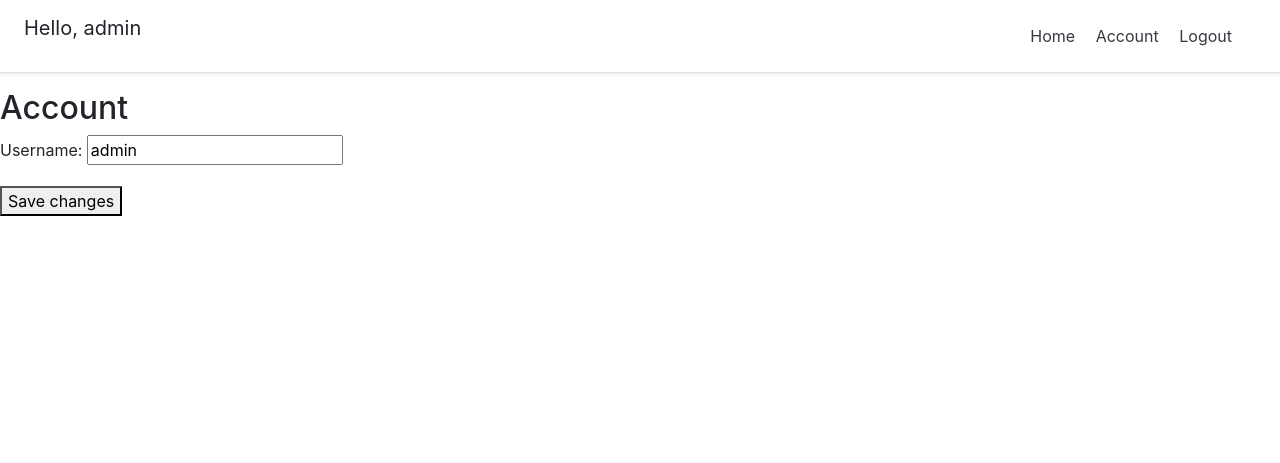
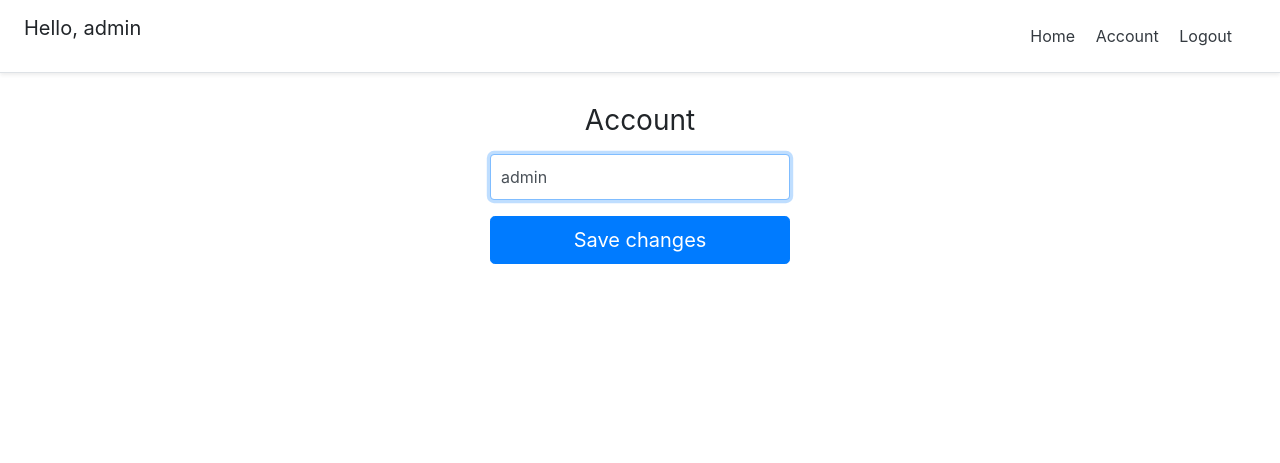
Before and after one commit to dineshdk13/Employeesite, a Django app: page /account in a window 1280 px wide. Shown: the top 463 px of the page. Run offline with Django 3.2, Linux system fonts and the light colour scheme; a user stored in the database is signed in; some libraries are stand-ins or nearby versions.

Commit message:
Added Bootstrap to all the pages

```diff
--- a/accounts/templates/account/account.html
+++ b/accounts/templates/account/account.html
@@ -3,32 +3,64 @@
 
 {% block content %}
 
-<h2>Account</h2>
-<form method="post">{% csrf_token %}
-	{% for field in account_form %}
-		<p>
-			{{field.label_tag}}
-			{{field}}
+<style type="text/css">
+	.form-signin {
+		width: 100%;
+		max-width: 330px;
+		padding: 15px;
+		margin: auto;
+	}
 
-			{% if field.help_text %}
-				<small style="color: grey;">{{field.help_text}}</small>
-			{% endif %}
+	.form-signin .form-control {
+		position: relative;
+		box-sizing: border-box;
+		height: auto;
+		padding: 10px;
+		font-size: 16px;
+	}
 
-		</p>
-	{% endfor %}
+	.form-signin .form-control:focus {
+		z-index: 2;
+	}
+
+	.form-signin input[type="text"] {
+		margin-bottom: 10px;
+		border-bottom-right-radius: 0;
+		border-bottom-left-radius: 0;
+	}
+	.h3{
+		text-align: center;
+
+	}
+
+</style>
+
+<form class="form-signin" method="post">{% csrf_token %}
+
+	<h1 class="h3 mb-3 font-weight-normal">Account</h1>
+
+	<input type="username" name="username" id="inputUsername" class="form-control" placeholder="Username" required
+		autofocus value={{account_form.initial.username}}>
 
 	{% for field in account_form %}
+	<p>
+
 		{% for error in field.errors %}
-			<p style="color: red;">{{error}}</p>
-		{% endfor %}
+	<p style="color: red;">{{error}}</p>
+	{% endfor %}
+	</p>
 	{% endfor %}
 
 	{% if account_form.non_field_errors %}
-		<div style="color:red;">
-			<p>{{account_form.non_field_errors}}</p>
-		</div>
+	<div style="color:red;">
+		<p>{{login_form.non_field_errors}}</p>
+	</div>
 	{% endif %}
-	<button type="submit">Save changes</button>
+	{% if success_message %}
+		<p style="color: green; text-align: center;">{{success_message}}</p>
+	{% endif %}
+
+	<button class="btn btn-lg btn-primary btn-block" type="submit">Save changes</button>
 
 </form>
 
--- a/accounts/views.py
+++ b/accounts/views.py
@@ -61,7 +61,11 @@ def account_view(request):
 	if request.POST:
 		form = AccountUpdateForm(request.POST, instance=request.user)
 		if form.is_valid():
+			form.initial={
+				"username":request.POST['username']
+			}
 			form.save()
+			context['success_message']="updated successfully!"
 	else:
 		form = AccountUpdateForm(
 				initial= {
```
Also changed, not shown: accounts/templates/account/login.html (+48 -13 lines), accounts/templates/account/register.html (+59 -14 lines), db.sqlite3.
